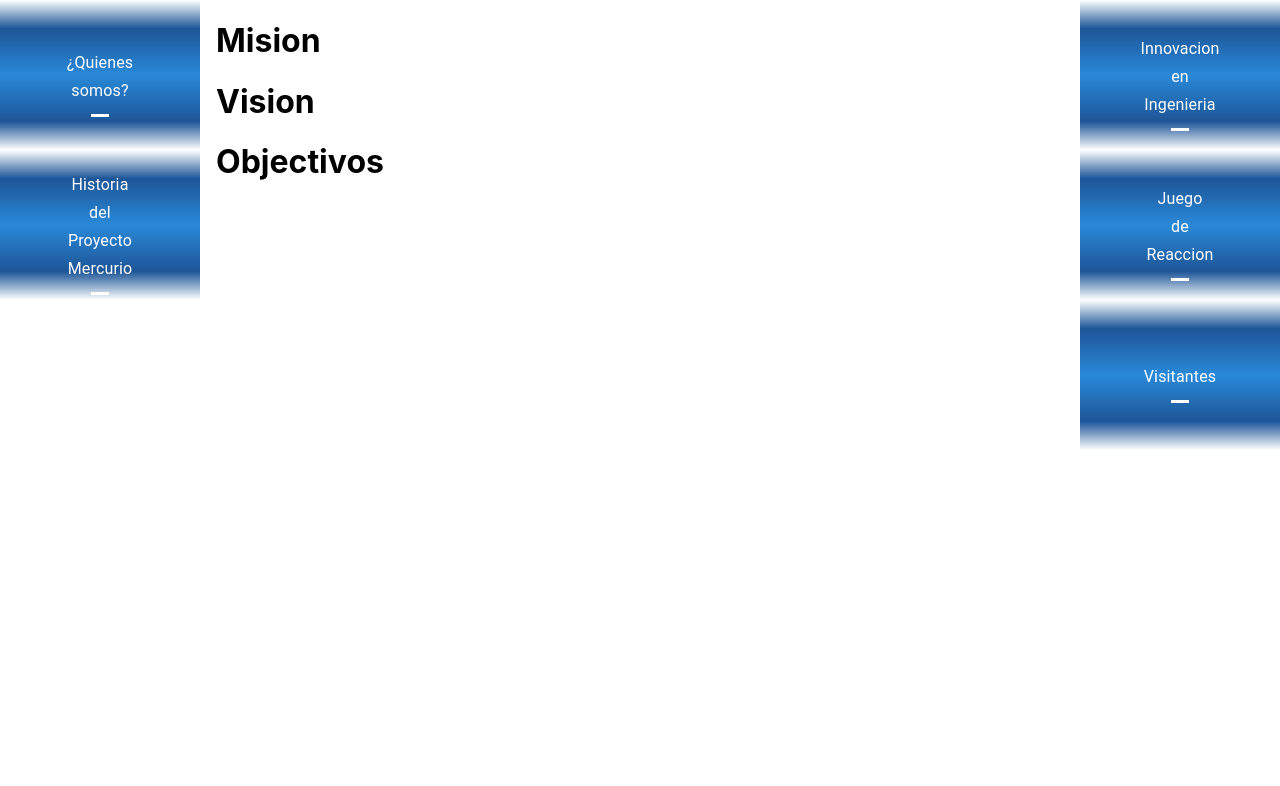
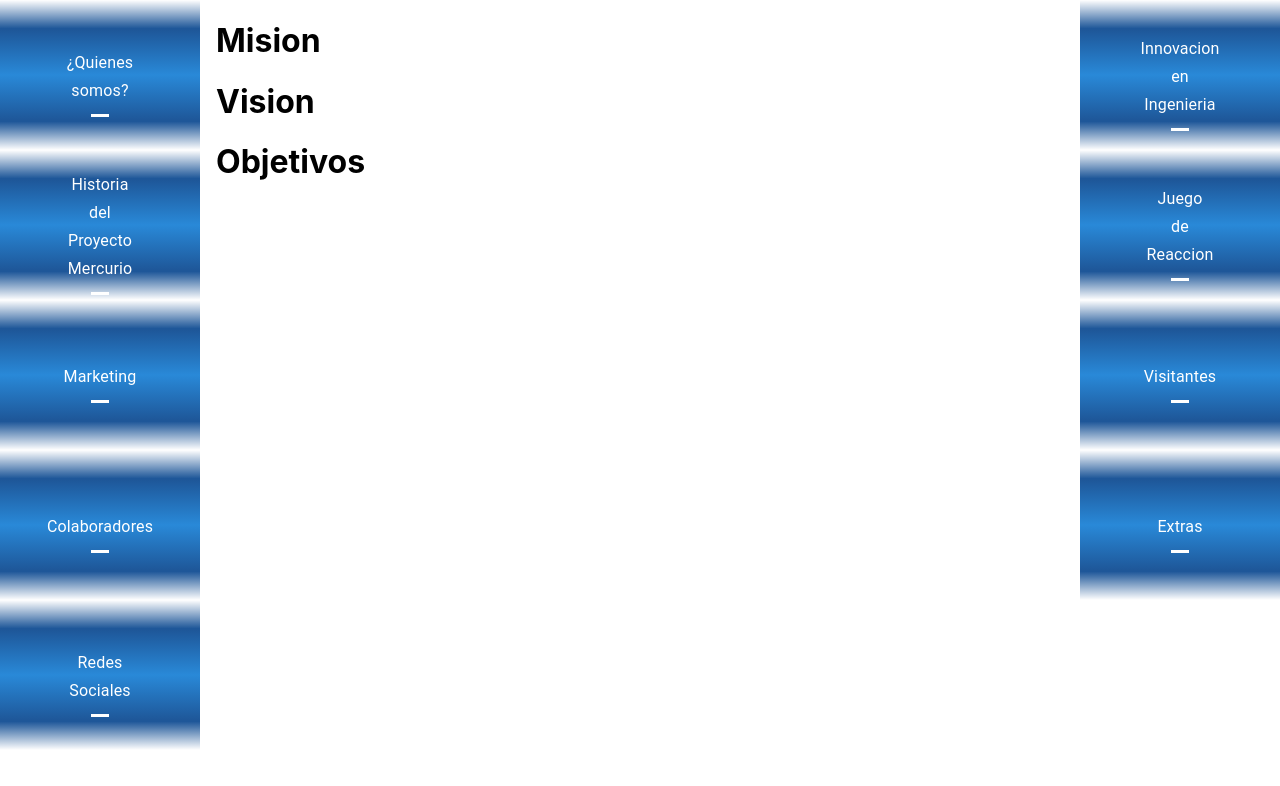
Before and after one commit to BettyM/stardust, a React (Create React App) app: page / in a window 1280 px wide. Shown: the top 786 px of the page. Built offline with nearby package versions, Linux system fonts and the light colour scheme; grey boxes are pictures that could not be loaded.

Commit message:
Update menu options

```diff
--- a/src/components/Content/Us/index.js
+++ b/src/components/Content/Us/index.js
@@ -5,7 +5,7 @@ const Us = () => {
     <div>
       <h1>Mision</h1>
       <h1>Vision</h1>
-      <h1>Objectivos</h1>
+      <h1>Objetivos</h1>
     </div>
   )
 }
--- a/src/components/Menu/MenuLeft/index.js
+++ b/src/components/Menu/MenuLeft/index.js
@@ -15,6 +15,24 @@ const options = [
     id: 'history',
     url: '/static/images/image1.jpg',
     title: 'Historia del Proyecto Mercurio',
+    width: '30%',
+  },
+  {
+    id: 'marketing',
+    url: '/static/images/image1.jpg',
+    title: 'Marketing',
+    width: '30%',
+  },
+  {
+    id: 'colaboradores',
+    url: '/static/images/image1.jpg',
+    title: 'Colaboradores',
+    width: '30%',
+  },
+  {
+    id: 'redes',
+    url: '/static/images/image1.jpg',
+    title: 'Redes Sociales',
     width: '30%',
   },
 ]
--- a/src/components/Menu/MenuRight/index.js
+++ b/src/components/Menu/MenuRight/index.js
@@ -21,6 +21,12 @@ const options = [
     id: 'visitors',
     url: '/static/images/image1.jpg',
     title: 'Visitantes',
+    width: '30%',
+  },
+  {
+    id: 'extras',
+    url: '/static/images/image1.jpg',
+    title: 'Extras',
     width: '30%',
   },
 ]
```
